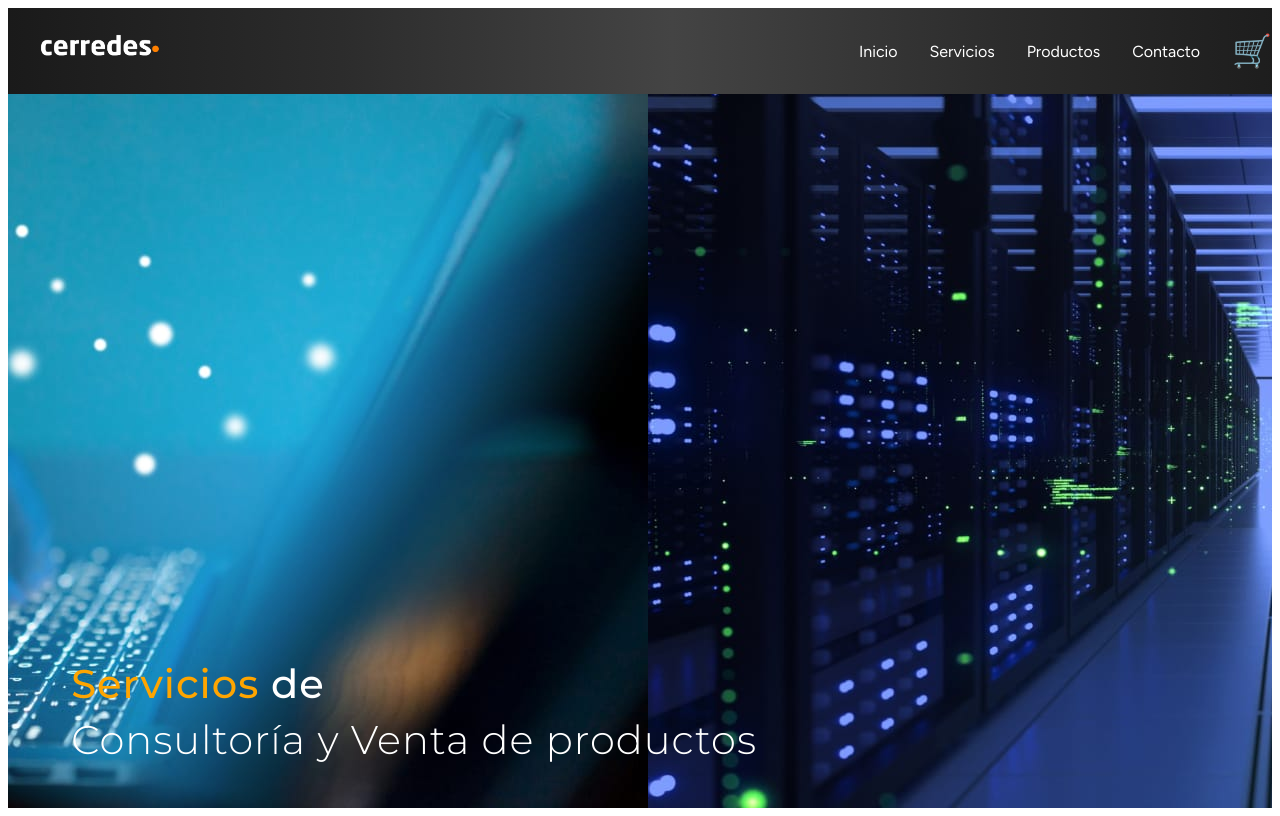
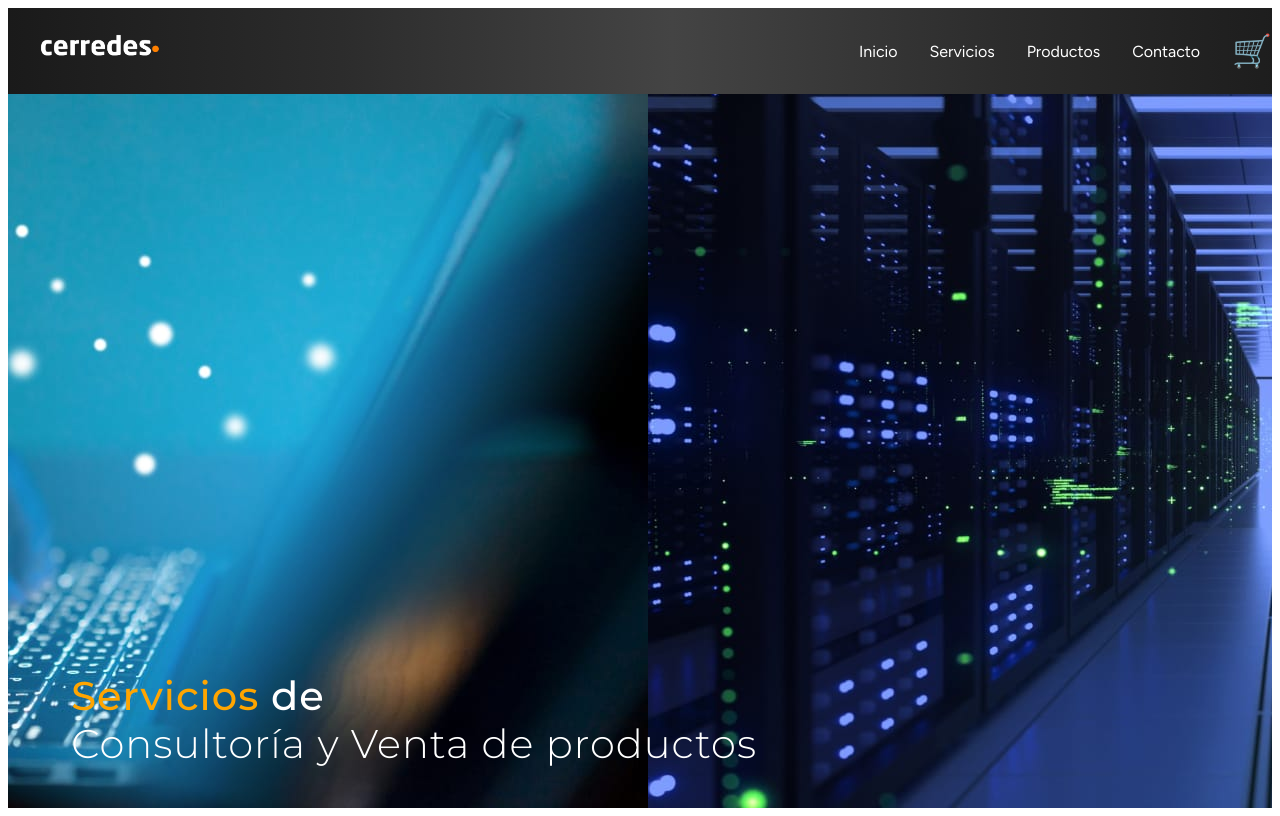
Before and after one commit to CristianCerpa/cerredes-landing-V3, a Next.js app: page / in a window 1280 px wide. Built offline with nearby package versions, Linux system fonts and the light colour scheme.

Commit message:
Update index.js

```diff
--- a/pages/index.js
+++ b/pages/index.js
@@ -150,7 +150,7 @@ export default function Home() {
     fontSize: "2.5rem",
     textAlign: "left",    // alineación del texto a la izquierda
     zIndex: 2,
-    lineHeight: "1.4",    // separación entre frases
+    lineHeight: "1.2",    // separación entre frases
     letterSpacing: "1px",
   }}
 >
```
